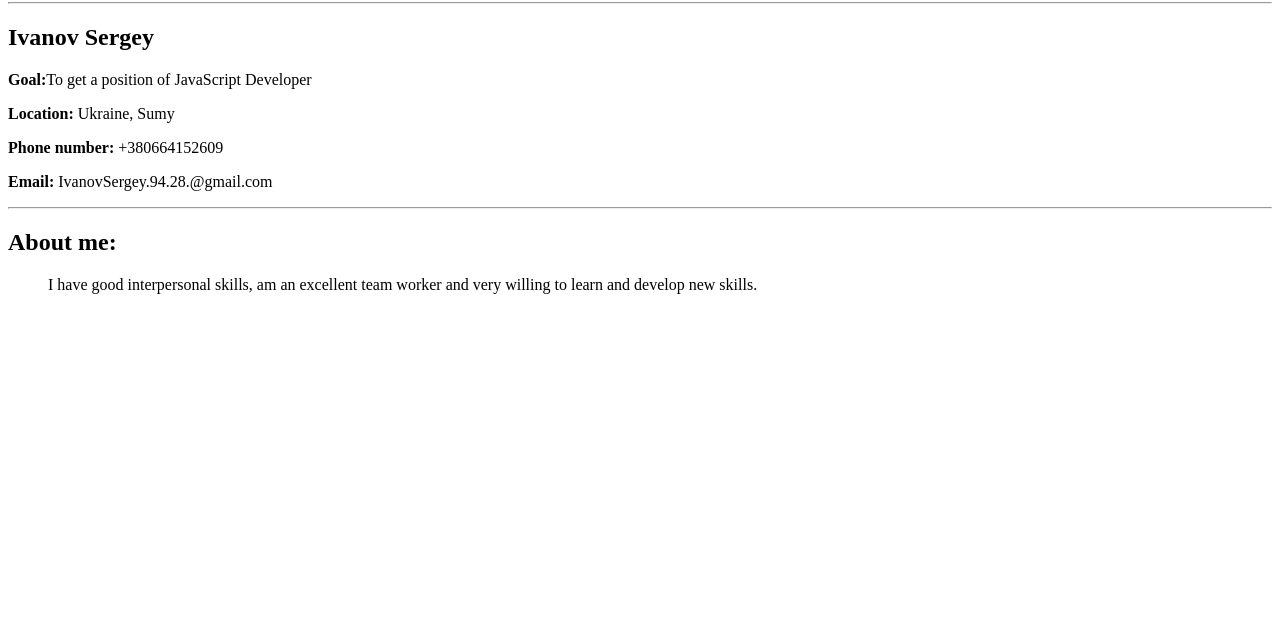
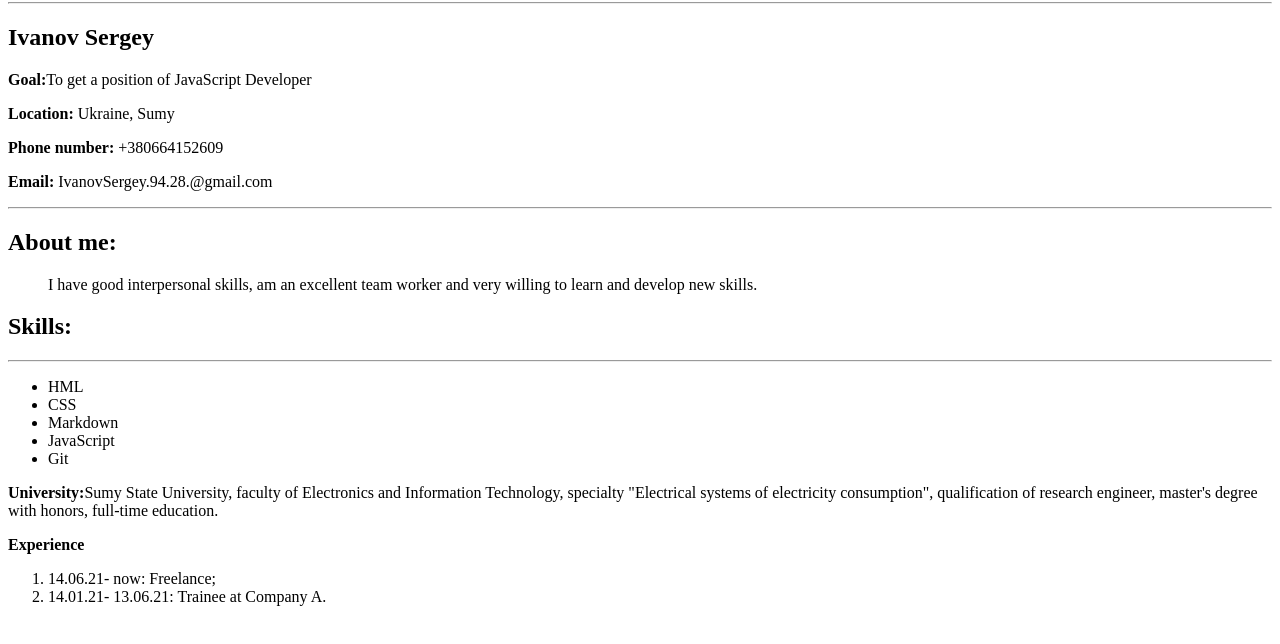
Before and after one commit to 27Ivan0vS/rsschool-cv-trial, a plain HTML site: page index.html in a window 1280 px wide. Shown: the part 78-722 px from the top of the page. Drawn offline with Linux system fonts and the light colour scheme.

Commit message:
add skills in CV

```diff
--- a/index.html
+++ b/index.html
@@ -18,5 +18,20 @@
         <blockquote>
             <p>I have good interpersonal skills, am an excellent team worker and very willing to learn and develop new skills.</p>
         </blockquote>
+        <h2>Skills:</h2>
+        <hr>
+        <ul>
+            <li>HML</li>
+            <li>CSS</li>
+            <li>Markdown</li>
+            <li>JavaScript</li>
+            <li>Git</li>
+        </ul>
+        <p><b>University:</b>Sumy State University, faculty of Electronics and Information Technology, specialty "Electrical systems of electricity consumption", qualification of research engineer, master's degree with honors, full-time education.</p>
+        <p><b>Experience</b></p>
+        <ol>
+            <li><time>14.06.21</time>- now: Freelance;</li>
+            <li><time>14.01.21</time>- <time>13.06.21</time>: Trainee at Company A.</li>
+        </ol>
     </body>
 </html>
```
